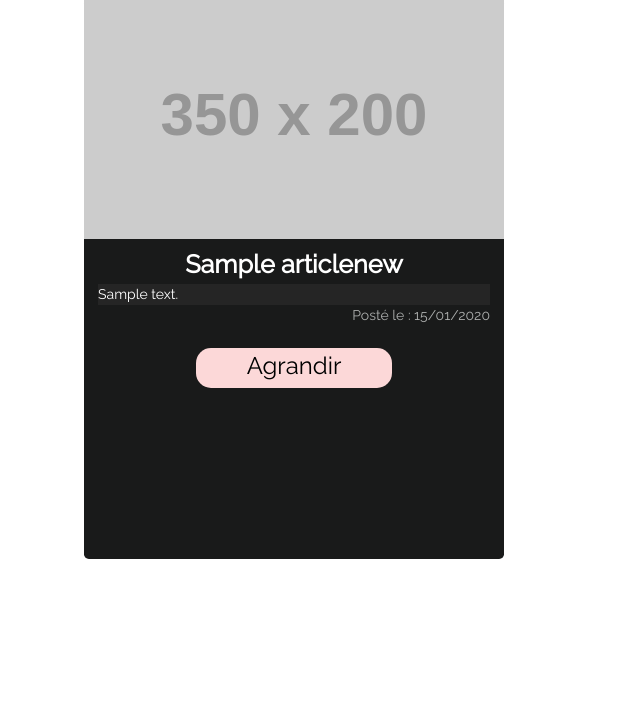
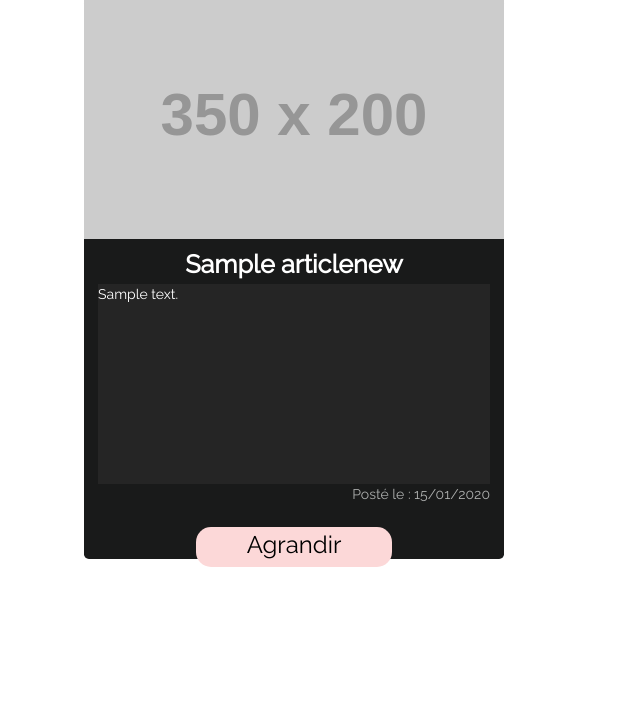
Before and after one commit to Laura-lbk/UnicornisParty, a Symfony app: template templates/news/home.html.twig in a window 1280 px wide. Shown: the part 169-893 px from the top of the page, without its empty margins (0-640 px from the left). Run offline with Twig, Linux system fonts and the light colour scheme; the template is opened without the code that fills it: most values are stand-ins (such as "Sample title", 1, 10 or a date in 2020); grey boxes labelled with a size stand in for pictures from a placeholder-image service; some libraries are stand-ins or nearby versions.

Commit message:
Echec de lire la suite
A faire : changer la structure de la table pour avoir le texte en entier et le texte coupé

```diff
--- a/public/css/displaynews.css
+++ b/public/css/displaynews.css
@@ -57,8 +57,8 @@
     background-color: rgb(37, 37, 37);
     text-align:justify;
     font-size:1em;
-    height:30%;
-    overflow-wrap : break-word;
+    height: 25vh;
+    text-overflow: ellipsis;
     color:#fff;
 }
 
--- a/src/Entity/ArticleNews.php
+++ b/src/Entity/ArticleNews.php
@@ -25,7 +25,7 @@ class ArticleNews
 
     /**
      * @ORM\Column(type="text")
-     * @Assert\Length(min=1, max=405)
+     * @Assert\Length(min=1, max=5000)
      */
     private $contenu;
 
--- a/templates/news/home.html.twig
+++ b/templates/news/home.html.twig
@@ -16,7 +16,7 @@
                 <div class="contenu_news">
                     <div>
                         <h2 class="titre_articlenews"> {{article.titre}}</h2>
-                        <div class="contenu_articlenews">{{article.contenu | raw}}</div>
+                        <div class="contenu_articlenews">{{contenuarticle.contenu | raw}}</div>
                         <div class="metadata">Posté le : {{article.dateCreation | date('d/m/Y')}} </div>
                     </div>
                     <a class="agrandir_news" href="{{path('show_news', {'id':article.id})}}"> Agrandir</a>
```
Also changed, not shown: src/Controller/ArticleNewsController.php (+6 -1 lines).
